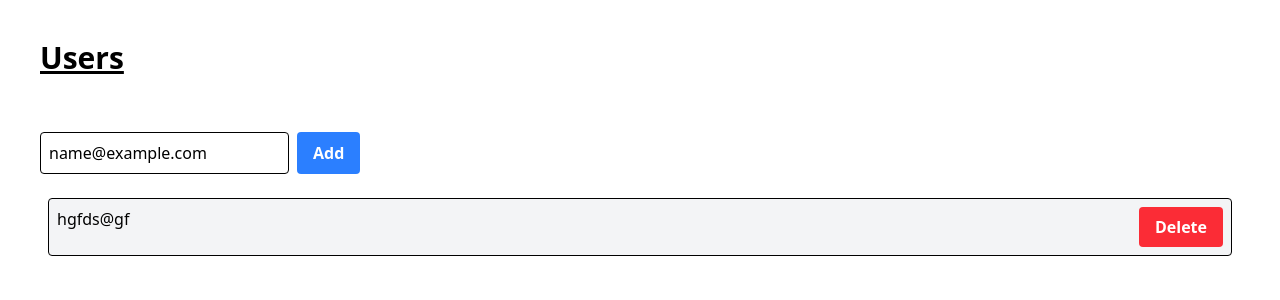
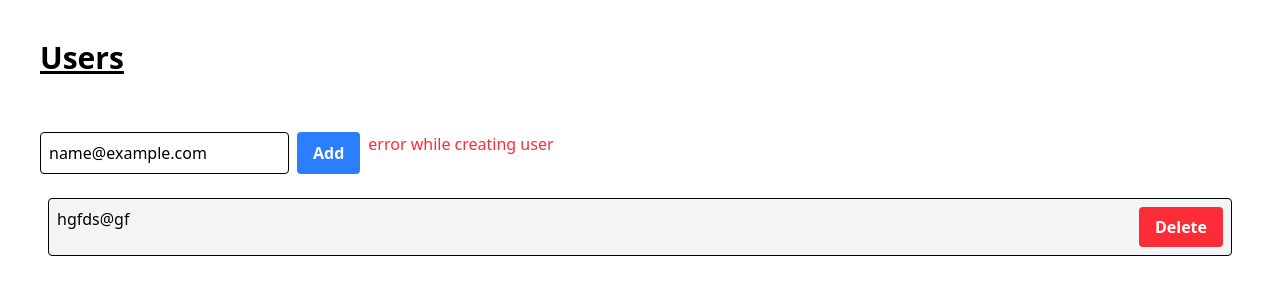
Before and after one commit to rozalinaag/new-react-19-todo, a React (Vite) app: page / in a window 1280 px wide. Both pictures are taken after typing "name@example.com" into the empty fields and a click on the button "Add". Shown: the top 300 px of the page. Built offline with nearby package versions, Linux system fonts and the light colour scheme; no server answers; data requests are answered from the project's data file.

Commit message:
action and hook useActionState

```diff
--- /dev/null
+++ b/src/pages/users/actions.ts
@@ -0,0 +1,33 @@
+import { createUser } from '../../shared/api';
+
+type CreateActionState = {
+  error?: string;
+};
+
+export const createUserAction =
+  ({
+    refetchUsers,
+    setEmail,
+  }: {
+    refetchUsers: () => void;
+    setEmail: (email: string) => void;
+  }) =>
+  async (
+    formData: { email: string }
+  ): Promise<CreateActionState> => {
+    try {
+      await createUser({
+        email: formData.email,
+        id: crypto.randomUUID(),
+      });
+
+      refetchUsers();
+      setEmail('');
+
+      return {};
+    } catch {
+      return {
+        error: 'error while creating user',
+      };
+    }
+  };
--- a/src/pages/users/page.tsx
+++ b/src/pages/users/page.tsx
@@ -1,7 +1,15 @@
-import { startTransition, Suspense, use, useState, useTransition } from 'react';
-import { createUser, deleteUser, fetchUsers } from '../../shared/api';
+import {
+  startTransition,
+  Suspense,
+  use,
+  useActionState,
+  useState,
+  useTransition,
+} from 'react';
+import { deleteUser, fetchUsers } from '../../shared/api';
 import { User } from '../../shared/types';
 import { ErrorBoundary } from 'react-error-boundary';
+import { createUserAction } from './actions';
 
 const defaultUsersPromise = fetchUsers();
 
@@ -34,20 +42,16 @@ export function UsersPage() {
 
 export function CreateUserForm({ refetchUsers }: { refetchUsers: () => void }) {
   const [email, setEmail] = useState('');
-
-  const [isPending, startTransition] = useTransition();
+  const [state, dispatch, isPending] = useActionState(
+    createUserAction({ refetchUsers, setEmail }),
+    {}
+  );
 
   const handleSubmit = async (e: React.FormEvent) => {
     e.preventDefault();
 
     startTransition(async () => {
-      await createUser({
-        email,
-        id: crypto.randomUUID(),
-      });
-
-      refetchUsers();
-      setEmail(email);
+      dispatch({ email });
     });
   };
 
@@ -68,6 +72,8 @@ export function CreateUserForm({ refetchUsers }: { refetchUsers: () => void }) {
       >
         Add
       </button>
+
+      {state.error && <div className="text-red-500">{state.error}</div>}
     </form>
   );
 }
--- a/src/shared/api.ts
+++ b/src/shared/api.ts
@@ -5,6 +5,7 @@ export function fetchUsers() {
 }
 
 export function createUser(user: User){
+  throw new Error("Not implemented")
   return fetch("http://localhost:3001/users", {
     method: "POST",
     headers:{
```
